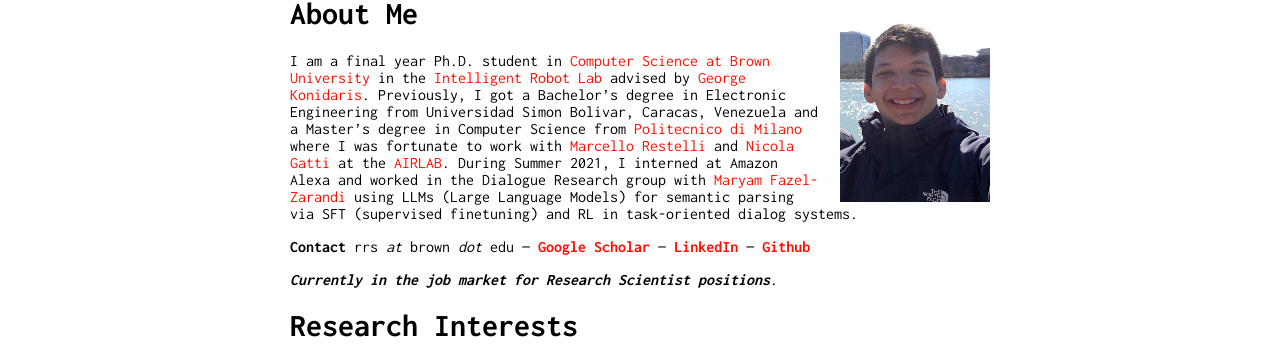
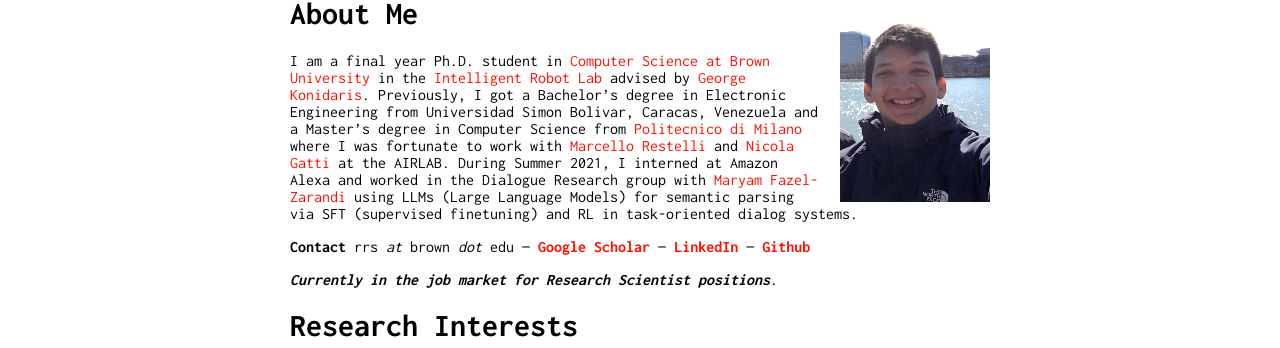
Before and after one commit to rafarodsa/rafarodsa.github.io, a Jekyll site: the page built from index.md, in a window 1280 px wide. Shown: the part 134-482 px from the top of the page. Built offline with Jekyll 4.4.1, drawn with Linux system fonts in a browser that asks for light colours; part of the change alters nothing that is shown.

Commit message:
remove old links

```diff
--- a/index.md
+++ b/index.md
@@ -7,7 +7,7 @@ title: Rafael Rodriguez Sanchez
 
 <img class="profile-picture" src="profile.jpg">
 
-I am a final year Ph.D. student in [Computer Science at Brown University](https://cs.brown.edu) in the [Intelligent Robot Lab](http://irl.cs.brown.edu) advised by [George Konidaris](http://cs.brown.edu/people/gdk/). Previously, I got a Bachelor's degree in Electronic Engineering from Universidad Simon Bolivar, Caracas, Venezuela and a Master's degree in Computer Science from [Politecnico di Milano](https://polimi.it) where I was fortunate to work with [Marcello Restelli](https://restelli.faculty.polimi.it/MyWebSite/index.shtml) and [Nicola Gatti](https://gatti.faculty.polimi.it) at the [AIRLAB](http://airlab.deib.polimi.it).
+I am a final year Ph.D. student in [Computer Science at Brown University](https://cs.brown.edu) in the [Intelligent Robot Lab](http://irl.cs.brown.edu) advised by [George Konidaris](http://cs.brown.edu/people/gdk/). Previously, I got a Bachelor's degree in Electronic Engineering from Universidad Simon Bolivar, Caracas, Venezuela and a Master's degree in Computer Science from [Politecnico di Milano](https://polimi.it) where I was fortunate to work with [Marcello Restelli](https://restelli.faculty.polimi.it/MyWebSite/index.shtml) and [Nicola Gatti](https://gatti.faculty.polimi.it) at the AIRLAB.
 During Summer 2021, I interned at Amazon Alexa and worked in the Dialogue Research group with [Maryam Fazel-Zarandi](https://www.maryamfazel.com) using LLMs (Large Language Models) for semantic parsing via SFT (supervised finetuning) and RL in task-oriented dialog systems.
 
 
```
